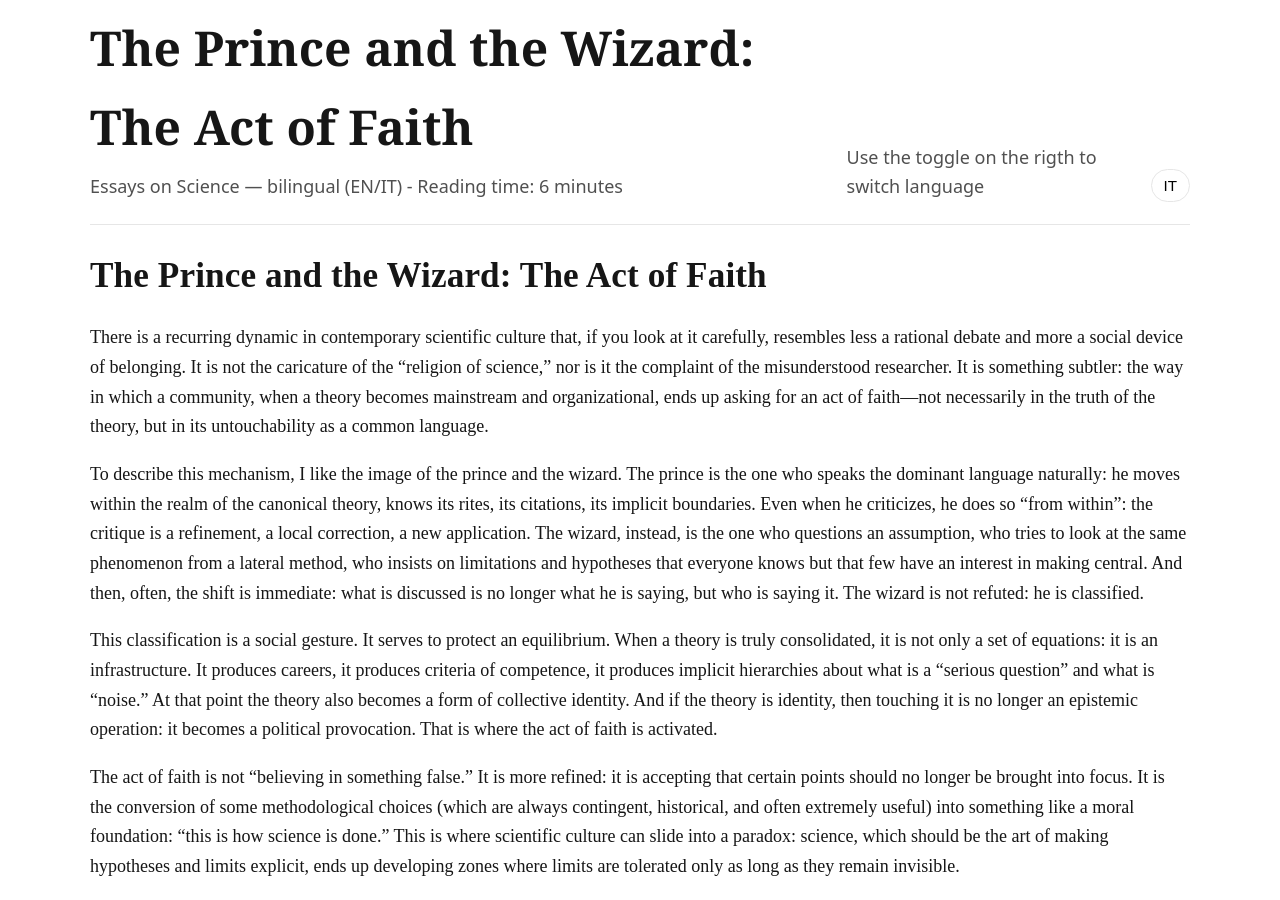
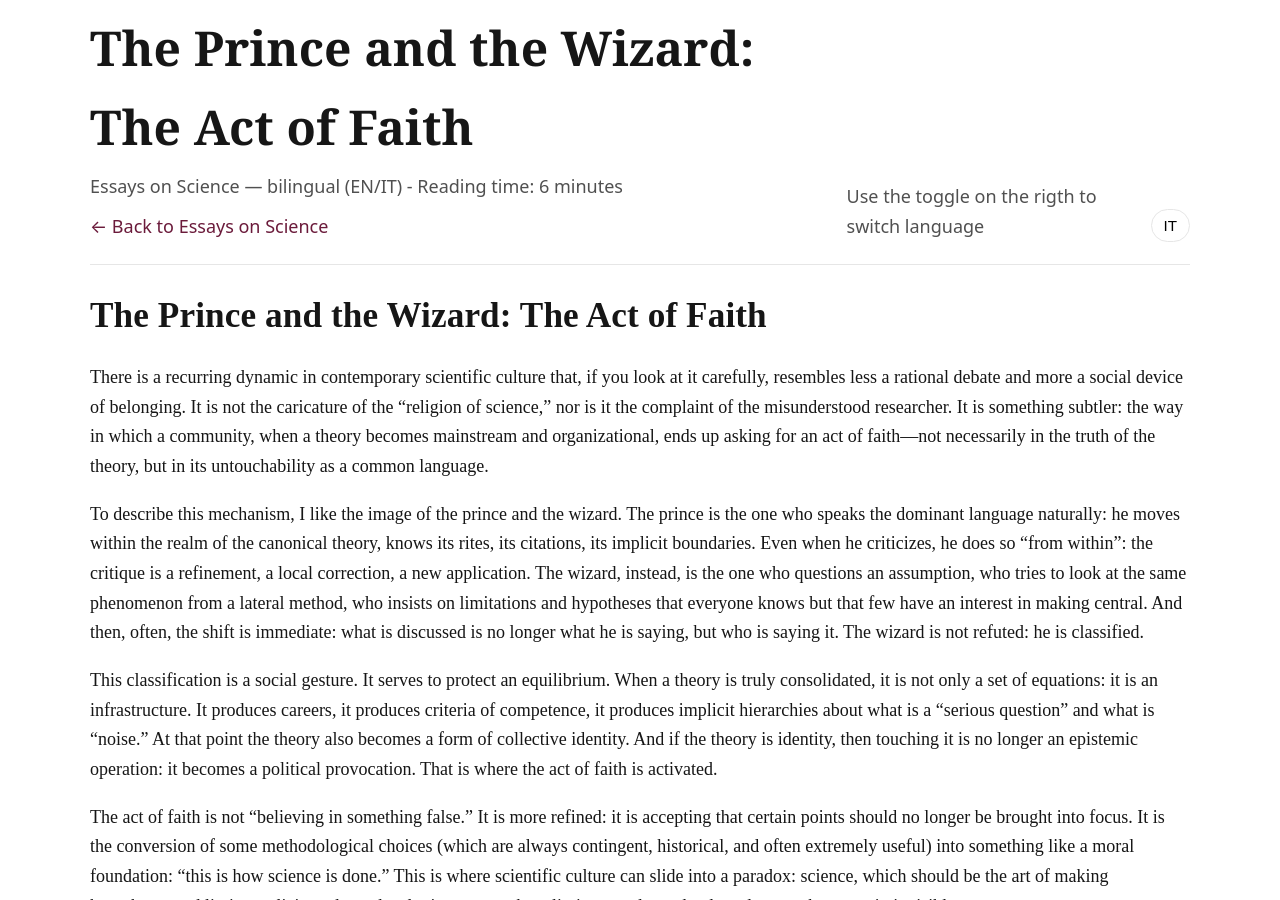
Before and after one commit to ldicairano/website, a Jekyll site: the page essays-on-science/topics/il-principe-e-lo-stregone.html, which Jekyll copies as it is, in a window 1280 px wide and 900 px high. Built offline with Jekyll 4.4.1, drawn with Linux system fonts in a browser that asks for light colours.

Commit message:
Update site

```diff
--- a/essays-on-science/topics/il-principe-e-lo-stregone.html
+++ b/essays-on-science/topics/il-principe-e-lo-stregone.html
@@ -16,6 +16,7 @@
       <div>
         <h1 class="page-title" style="margin:0;">The Prince and the Wizard: The Act of Faith</h1>
         <p style="margin:6px 0 0; opacity:.75;">Essays on Science — bilingual (EN/IT) - Reading time: 6 minutes</p>
+        <p style="margin:10px 0 0;"><a class="navlink" href="../">← Back to Essays on Science</a></p>
       </div>
       <!-- BOTTONE LINGUA (sempre uguale) -->
       <p style="margin:6px 0 0; opacity:.75;">Use the toggle on the rigth to switch language</p>
```
